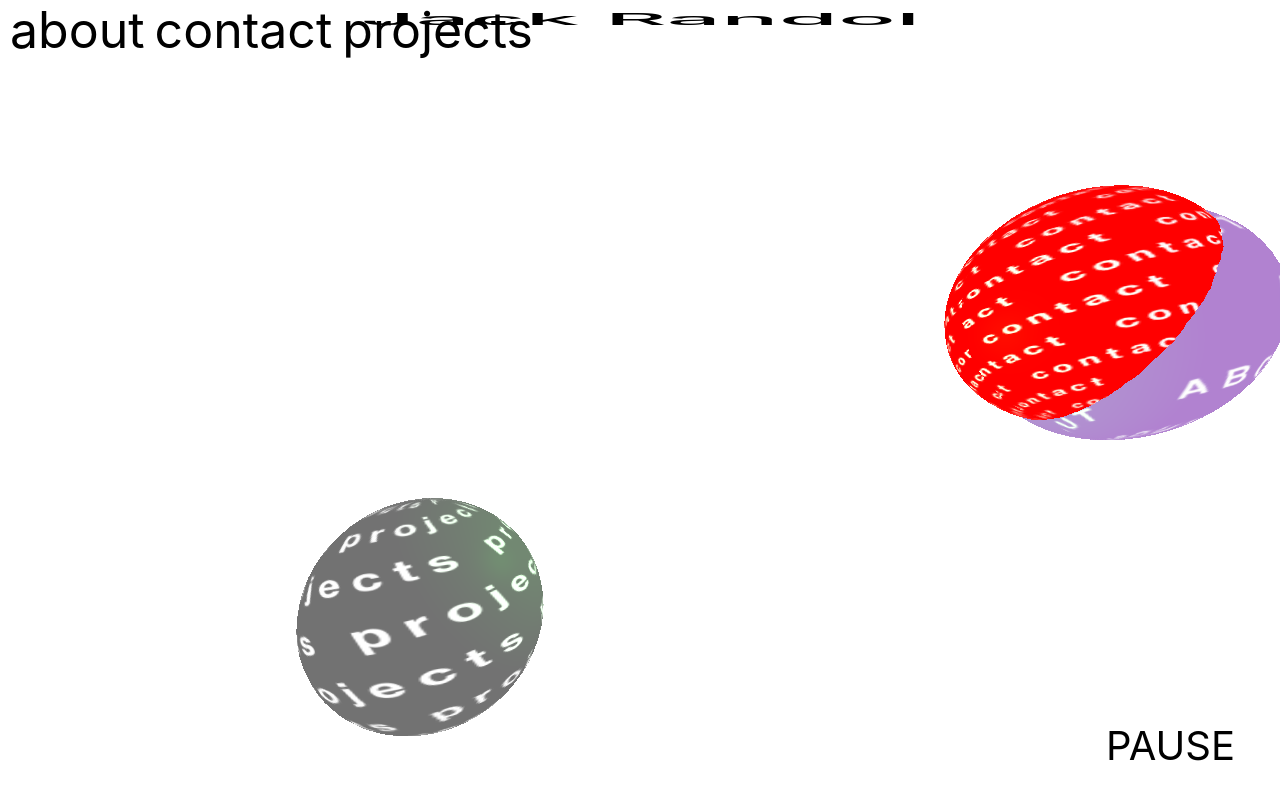
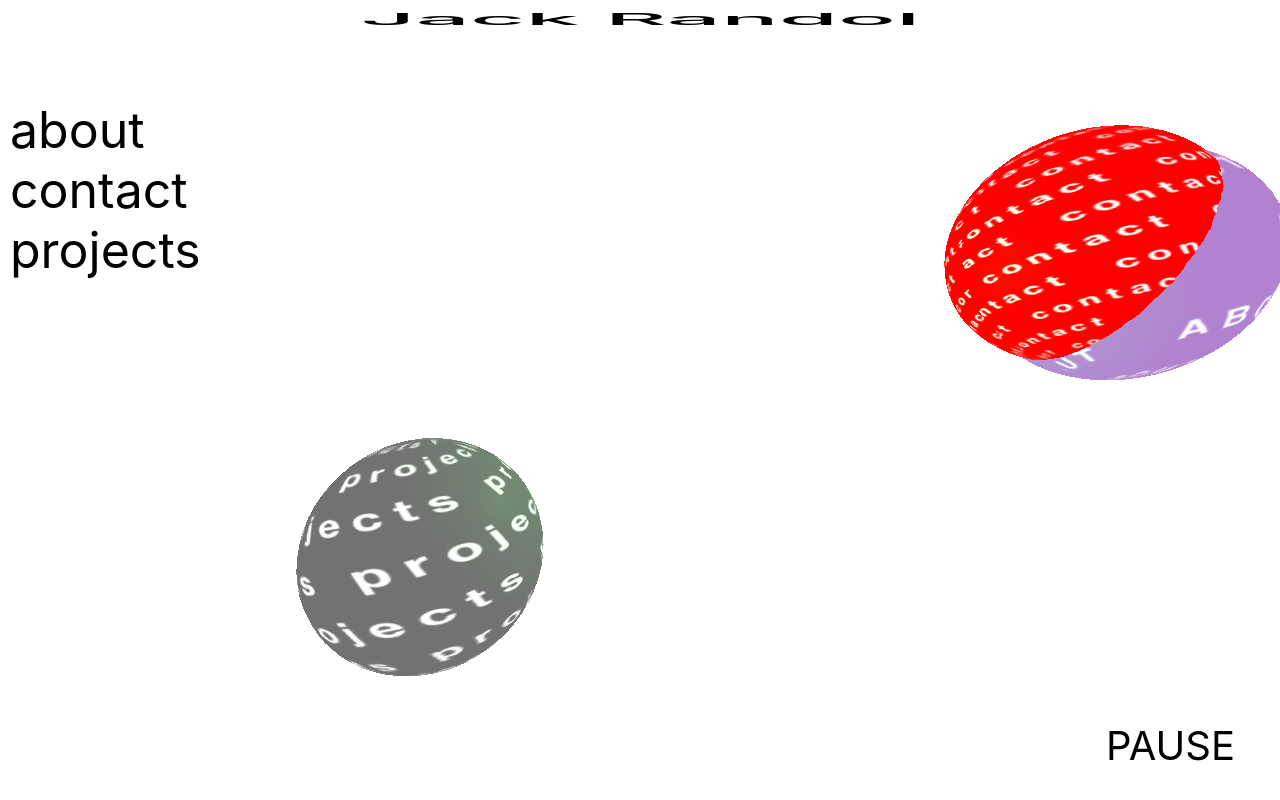
Before and after one commit to jackrandol/jackr-portfolio, a React (Create React App) app: page / in a window 1280 px wide. Built offline with nearby package versions, Linux system fonts and the light colour scheme.

Commit message:
tempnav deploy

```diff
--- a/src/App.css
+++ b/src/App.css
@@ -230,6 +230,14 @@ a {
   border-radius: 40px;
 }
 
+.tempNav {
+  display: flex;
+  flex-direction: column;
+  position: fixed;
+  top: 100px;
+  z-index: 5;
+}
+
 li {
   list-style-type: none;
   padding: 0;
--- a/src/Home.js
+++ b/src/Home.js
@@ -18,6 +18,7 @@ function Home(props) {
       <div className='title'>
         <h1 className='title-name'>Jack Randol</h1>
       </div>
+      <div className='tempNav'>
         <NavLink className='homeArrow' to={'/about'}>
           about
         </NavLink>
@@ -27,6 +28,7 @@ function Home(props) {
         <NavLink className='homeArrow' to={'/projects'}>
           projects
         </NavLink>
+      </div>
       <div className='sceneAbout'></div>
       <div className='pauseButton' id='pauseButton'>
         PAUSE
```
Lines whose indentation alone changed are shown as unchanged.
